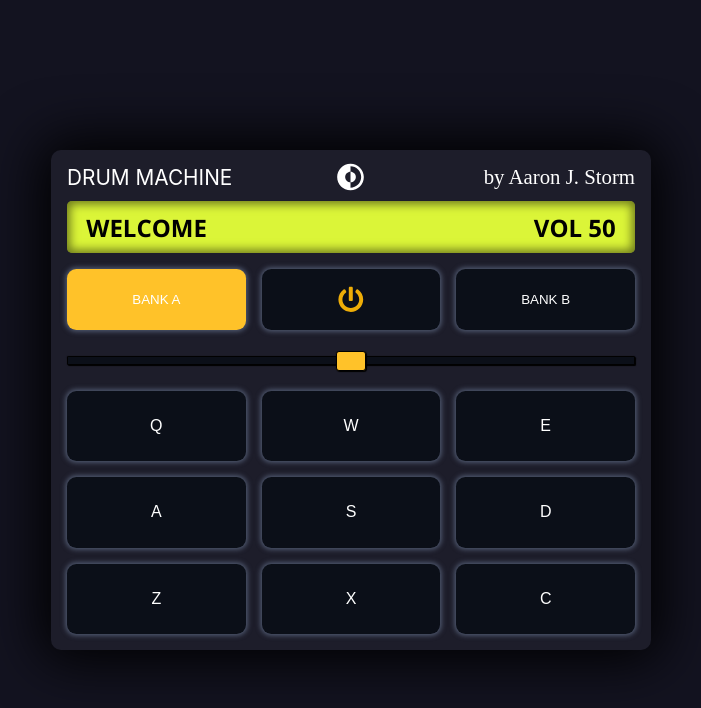
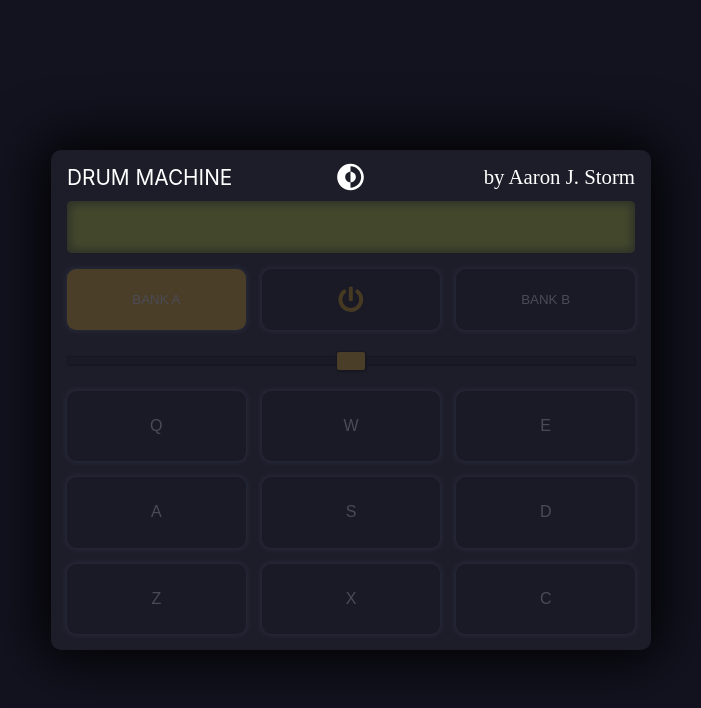
Before and after one commit to Aaron-Storm/drum-machine, a React (Create React App) app: page / in a window 1280 px wide. Shown: the top 708 px of the page, without its empty margins (289-990 px from the left). Built offline with nearby package versions, Linux system fonts and the light colour scheme; a web font is replaced by a local one.

Commit message:
finsihed darkmode visual

```diff
--- a/src/App.js
+++ b/src/App.js
@@ -1,23 +1,22 @@
 import DrumMachine from "./components/DrumMachine";
 import { useState } from "react";
+import classNames from "classnames";
 import "./App.css";
 
 function App() {
   const [theme, setTheme] = useState(true);
 
-  let className = "App";
-  if (theme) {
-    className += " dark";
-  } else {
-    className += " light";
-  }
+  let appClass = classNames( 'App', {
+    'dark': theme,
+    'light': !theme,
+  })
+
   function toggleDarkScreen() {
-    // alert("Dark Mode toggle");
     setTheme(!theme);
   }
 
   return (
-    <div className={className}>
+    <div className={appClass}>
       <DrumMachine toggleDarkScreen={toggleDarkScreen} theme={theme} />
     </div>
   );
--- /dev/null
+++ b/src/components/Button.jsx
@@ -0,0 +1,32 @@
+import { useState } from "react";
+import classNames from "classnames";
+
+const Button = ({ className, id, power, children, theme }) => {
+
+
+  const [hover, setHover] = useState(false);
+
+  function handleHover(e) {
+
+    setHover(!hover);
+  }
+
+  let btnClass = classNames( className, {
+      'darkThemeHover': power && hover && theme,
+      'lightThemeHover': power && hover && !theme,
+      'ctrlBtnHover': power && hover
+  })
+
+  return (
+    <button
+      className={btnClass}
+      id={id}
+      onMouseEnter={handleHover}
+      onMouseLeave={handleHover}
+    >
+      {children}
+    </button>
+  );
+};
+
+export default Button;
--- a/src/components/Controls.css
+++ b/src/components/Controls.css
@@ -2,7 +2,7 @@
   background-color: var(--bgInactiveBtnDark);
   box-shadow: var(--shadowBtnDark);
 }
-.darkTheme:hover {
+.darkThemeHover {
   box-shadow: var(--shadowHoverBtnDark);
 }
 .darkTheme:focus {
@@ -14,7 +14,7 @@
   background-color: var(--bgInactiveBtnLight);
   box-shadow: var(--shadowBtnLight);
 }
-.lightTheme:hover {
+.lightThemeHover {
   box-shadow: var(--shadowHoverBtnLight)
 }
 .lightTheme:focus {
@@ -39,11 +39,11 @@
   border: none;
 }
 
-.ctrlBtn:hover .power {
+.ctrlBtnHover .power {
   transform: scale(0.9)
 }
 
-.ctrlBtn:hover .text {
+.ctrlBtnHover .text {
   transform: scale(0.9)
 }
 
--- a/src/components/Controls.jsx
+++ b/src/components/Controls.jsx
@@ -1,42 +1,69 @@
-import React from "react";
+// import { useState } from "react";
 import { ReactComponent as Power } from "../assets/power.svg";
-import classNames from 'classnames';
+import Button from "./Button.jsx";
+import classNames from "classnames";
 import "./Controls.css";
 
 function Controls({ activeBank, handleVolume, theme, power }) {
 
+  let wrapperClass = classNames("ctrlWrapper", {
+    off: !power,
+  });
 
+  let bankAClass = classNames("ctrlBtn bankA", {
+    active: activeBank === "bankA",
+    darkTheme: theme,
+    lightTheme: !theme,
+  });
+  let bankBClass = classNames("ctrlBtn bankB", {
+    active: activeBank === "bankB",
+    darkTheme: theme,
+    lightTheme: !theme,
+  });
+  let powerClass = classNames("ctrlBtn pwr", {
+    darkTheme: theme,
+    lightTheme: !theme,
+  });
 
-  let bankAClass = classNames('ctrlBtn bankA', {
-    'active': activeBank === "bankA",
-    'darkTheme': theme,
-    'lightTheme': !theme
+  let inputClass = classNames("volumeWrapper", {
+    off: !power
   })
-  let bankBClass = classNames('ctrlBtn bankB', {
-    'active': activeBank === "bankB",
-    'darkTheme': theme,
-    'lightTheme': !theme
-  })
-  let powerClass = classNames('ctrlBtn', {
-    'darkTheme': theme,
-    'lightTheme': !theme
-  })
+
+  const btnProps = [
+    {
+      className: bankAClass,
+      id: "bankA",
+      children: <span className="text">BANK A</span>,
+    },
+    {
+      className: powerClass,
+      id: "pwr",
+      children: <Power class="power" />,
+    },
+    {
+      className: bankBClass,
+      id: "bankB",
+      children: <span className="text">BANK B</span>,
+    },
+  ];
 
   return (
     <div className="controls">
-      <div className={power ? "ctrlWrapper" : "ctrlWrapper"}>
-        <button className={bankAClass}>
-          <span className="text">BANK A</span>
-        </button>
-        <button className={powerClass}>
-          <Power class="power" />
-        </button>
-        <button className={bankBClass}>
-          <span className="text">BANK B</span>
-        </button>
+      <div className={wrapperClass}>
+        {btnProps.map((prop) => {
+          return (
+            <Button
+              className={prop.className}
+              id={prop.id}
+              children={prop.children}
+              power={power}
+              theme={theme}
+            />
+          );
+        })}
       </div>
 
-      <div className="volumeWrapper">
+      <div className={inputClass}>
         <input
           type="range"
           min="0"
--- a/src/components/Display.css
+++ b/src/components/Display.css
@@ -1,4 +1,4 @@
-#display {
+.display {
   display: flex;
   justify-content: space-between;
   color: black;
@@ -14,8 +14,12 @@
   box-shadow: 0 0 0.6rem 0.2rem rgba(0, 0, 0, 0.5) inset;
 }
 
+.hiddenDisplay {
+  opacity: 0;
+}
+
 @media (max-height: 650px) {
-  #display {
+  .display {
     font-size: 1rem;
   }
 }
--- a/src/components/Display.jsx
+++ b/src/components/Display.jsx
@@ -1,14 +1,21 @@
-import React from 'react'
+import classNames from 'classnames'
 import './Display.css'
-
-function Display(props) {
 
 
 
+function Display({sound, volume, power}) {
+
+    let displayClass = classNames('display', {
+        'off': !power,
+    })
+    let displayText = classNames({
+        'hiddenDisplay': !power
+    })
+
 
     return (
-        <div id="display">
-            <span>{props.sound}</span><span>VOL {props.volume}</span>
+        <div className={displayClass} id="display">
+            <span className={displayText}>{sound}</span><span className={displayText}>VOL {volume}</span>
         </div>
     )
 }
--- a/src/components/DrumMachine.jsx
+++ b/src/components/DrumMachine.jsx
@@ -3,7 +3,7 @@ import Display from "./Display";
 import DrumPads from "./DrumPads";
 import Header from "./Header";
 import Controls from "./Controls";
-// import "./DrumMachine.css";
+import classNames from 'classnames';
 import styles from "./DrumMachine.module.css";
 
 function DrumMachine({ theme, toggleDarkScreen }) {
@@ -37,14 +37,17 @@ function DrumMachine({ theme, toggleDarkScreen }) {
     console.log("UseEffect Nr.2");
 
     const ctrlBtnHandler = (e) => {
-      console.log(e.currentTarget)
-      console.log(e.target)
+      // console.log(e.currentTarget)
+      // console.log(e.target)
       try {
 
         if (e.currentTarget.classList.contains("bankA")) {
           setBank("bankA");
         } else if (e.currentTarget.classList.contains("bankB")) {
           setBank("bankB");
+        } else if (e.currentTarget.classList.contains("pwr")) {
+          setPower(!power)
+          console.log('power toggle')
         }
       } catch (error) {}
     };
@@ -112,7 +115,7 @@ function DrumMachine({ theme, toggleDarkScreen }) {
 
       window.removeEventListener("keydown", playAudio);
     };
-  }, [name, bank, volume]);
+  }, [name, bank, volume, power]);
 
   function handleVolume(e) {
     let volumeSlider = e.currentTarget.value;
@@ -120,15 +123,16 @@ function DrumMachine({ theme, toggleDarkScreen }) {
     setVolume(volumeSlider);
   }
 
-  let className = styles.drumMachine;
-  if (theme) {
-    className += ` ${styles.dark}`;
-  } else {
-    className += ` ${styles.light}`;
-  }
+  let cx = classNames.bind(styles);
+
+  let drumMachineClass = cx({
+    [styles.drumMachine]: true,
+    [styles.darkDrumMachine]: theme,
+    [styles.lightDrumMachine]: !theme
+  })
 
   return (
-    <div className={className} id="drum-machine">
+    <div className={drumMachineClass} id="drum-machine">
       <Header power={power} handleClick={toggleDarkScreen} />
       <Display power={power} sound={name} volume={volume} />
       <Controls
--- a/src/components/DrumMachine.module.css
+++ b/src/components/DrumMachine.module.css
@@ -1,8 +1,10 @@
-.dark {
+.darkDrumMachine {
   background-color: hsl(240, 18%, 14%);
+  /* color:red; */
 }
-.light {
+.lightDrumMachine {
   background-color: hsl(240, 18%, 75%);
+  /* color: hsl(241deg 52% 22%); */
 }
 .drumMachine {
   display: flex;
@@ -22,7 +24,7 @@
 }
 
 @media (max-height: 650px) {
-  .drum-machine {
+  .drumMachine {
     height: 90%;
   }
 }
--- a/src/components/DrumPad.jsx
+++ b/src/components/DrumPad.jsx
@@ -2,23 +2,22 @@ import { useState } from 'react'
 import classNames from 'classnames'
 import "./DrumPad.css";
 
-function DrumPad({className, theme, id, src, children}) {
+function DrumPad({className, theme, id, src, children, power}) {
 
   const [hover, setHover] = useState(false);
 
   function handleHover(e) {
-    console.log('hover')
-
     setHover(!hover);
   }
 
 
   let btnClass = classNames( className, {
+    'off': !power,
     'darkBtn': theme,
     'lightBtn': !theme,
-    'darkBtnHover': hover && theme,
-    'lightBtnHover': hover && !theme,
-    'hoverScale': hover
+    'darkBtnHover': power && hover && theme,
+    'lightBtnHover': power && hover && !theme,
+    'hoverScale': power && hover
   })
 
 
--- a/src/components/DrumPads.jsx
+++ b/src/components/DrumPads.jsx
@@ -117,7 +117,7 @@ const BankB = [
 
 
 
-function DrumPads({ clipName, active, onClick, activeBank, theme }) {
+function DrumPads({ clipName, active, onClick, activeBank, theme, power }) {
 
  const targetBank = activeBank === 'bankA'? BankA : BankB
 
@@ -139,6 +139,7 @@ function DrumPads({ clipName, active, onClick, activeBank, theme }) {
             children={clip.label}
             onClick={onClick}
             theme={theme}
+            power={power}
           />
         );
       })}
```
Also changed, not shown: src/components/AudioPlayerProvider.jsx (deleted, +0 -10 lines), 2 other files (tests, documents, lock files or other folders).
